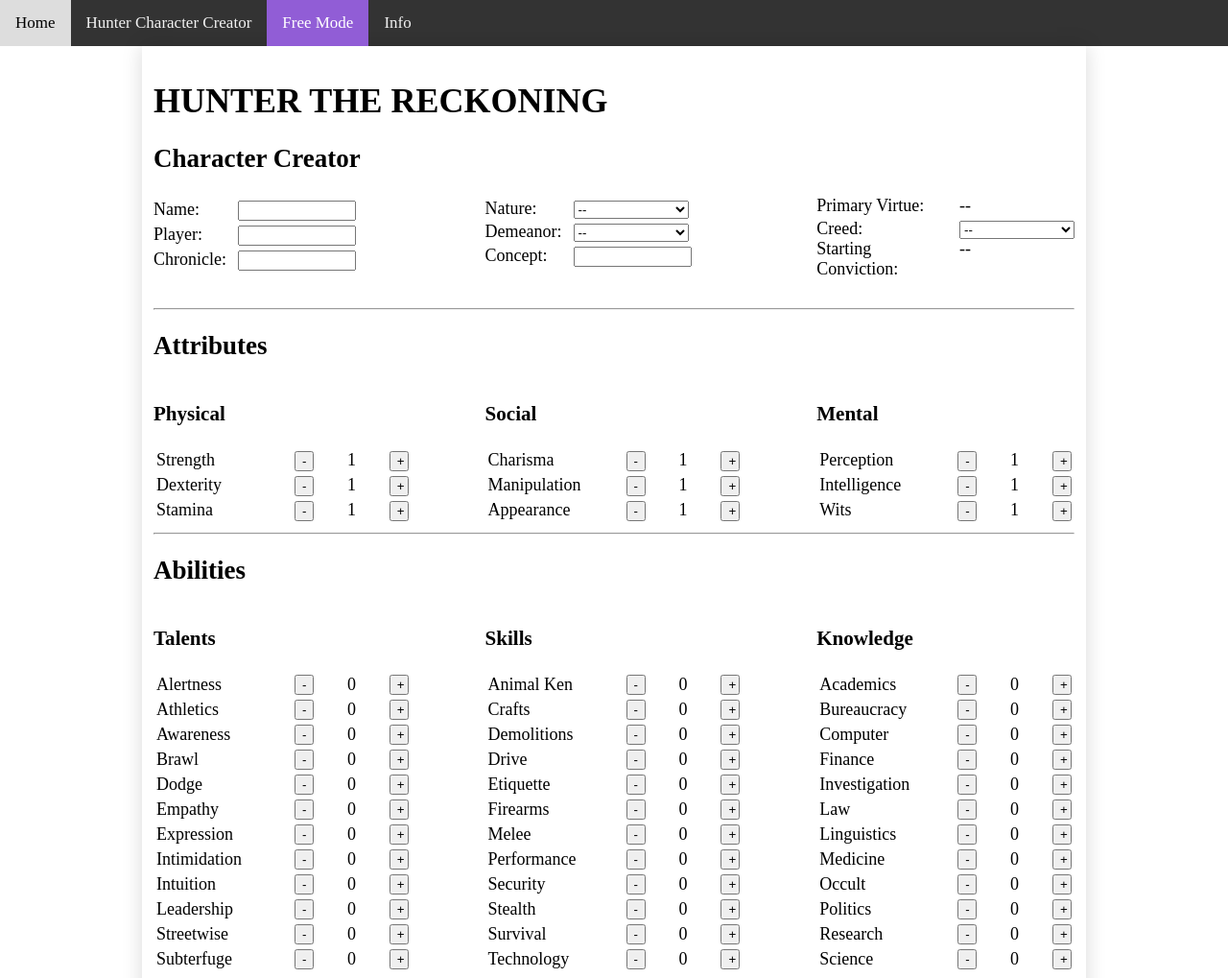
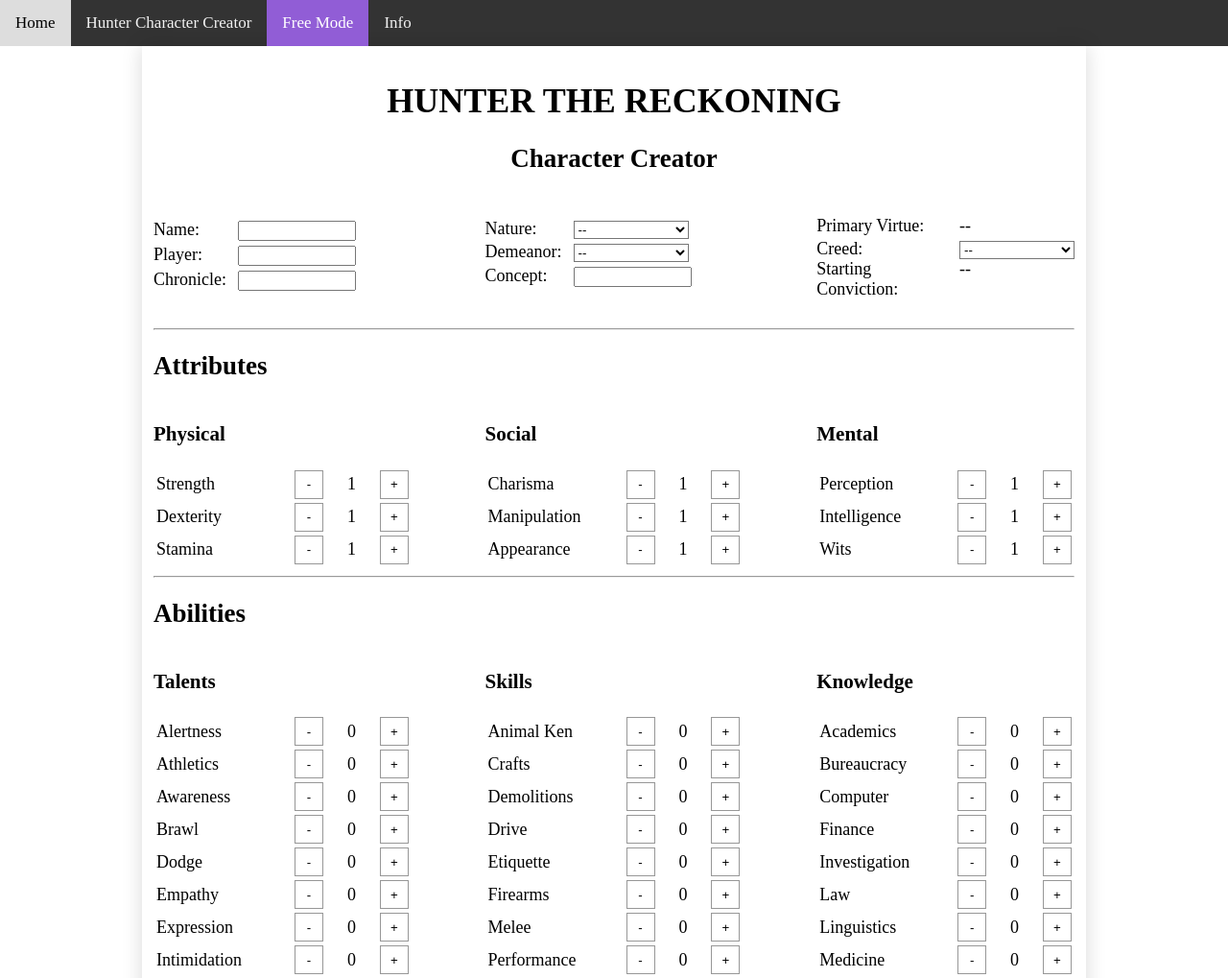
Before and after one commit to Salemslots/Salemslots.github.io, a website: page hunterfree.html in a window 1280 px wide. Shown: the top 1019 px of the page at 96% size. Drawn offline with Linux system fonts and the light colour scheme; a script that the page names is missing.

Commit message:
changed header areas

```diff
--- a/hunterfree.html
+++ b/hunterfree.html
@@ -25,9 +25,11 @@
 
 
       <div id="creatorbody">
-        <h1>HUNTER THE RECKONING</h1>
-        <h2>Character Creator</h2>
-
+        <div id="titleDiv">
+            <h1>HUNTER THE RECKONING</h1>
+            <h2>Character Creator</h2>
+            </div>
+            <br>
         <div class="tabfull">
             <div class="tabchi">
                 <form style="float: left;">
@@ -509,9 +511,8 @@
 
         <hr>
 
-        <div class="wide-button" id="getpdfbutton2">
-            <button>GET PDF</button>
-        </div>
+        <button class="wide-button" id="getpdfbutton">GET PDF</button>
+
 
 
       </div>
--- a/main.css
+++ b/main.css
@@ -1,5 +1,9 @@
 body{
   margin: 0;
+}
+
+#creatorbody{
+  min-height: 94.5vh;
 }
 
 .navbar {
@@ -30,11 +34,15 @@
 form  { display: table;      }
 .p-form     { display: table-row;}
 label { display: table-cell; padding-right: 12px; margin-top: 5px;}
-input { display: table-cell; margin-top: 5px;}
+input { display: table-cell; margin-top: 5px;   width: 115px;}
 
 #phytext, #soctext, #mentext, #taltext, #skilltext, #knowtext, #virtuetext, #backtext{
   display: inline-block;
   padding-left: 5px;
+}
+
+#titleDiv{
+  text-align: center;
 }
 
 h3{
@@ -43,8 +51,17 @@
 }
 
 button{
-  width: 20px;
+  width: 30px;
+  height: 30px;
   text-align: center;
+  display:inline-block;
+  border:0.1em solid #979797;
+  background-color: white;
+}
+
+button:hover{
+  color: white;
+  background-color: #915dd6;
 }
 
 .wide-button{
@@ -54,10 +71,7 @@
 select{
   margin-top: 5px;
   width: 120px;
-}
-
-input{
-  width: 115px;
+  background-color: white;
 }
 
 @media screen and (min-width: 960px) {
```
Also changed, not shown: credits.html (+6 -0 lines), hunter.html (+3 -0 lines).
